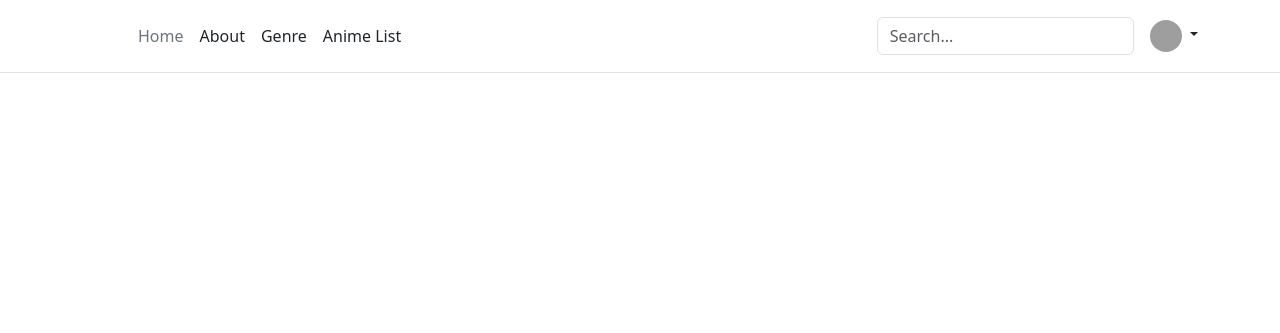
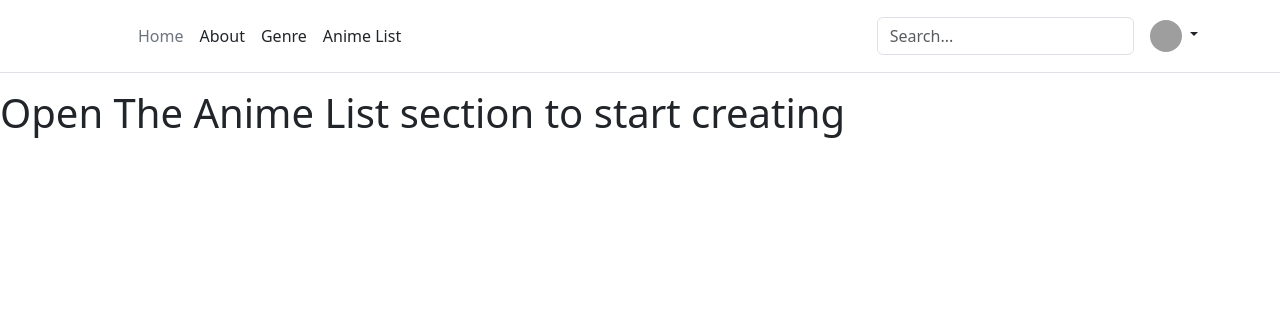
Before and after one commit to KuroakeVizago/NativeAnimeList, a PHP site: page /Master/Views/Pages/home.php in a window 1280 px wide. Shown: the top 333 px of the page. Run offline with PHP 8.4, Linux system fonts and the light colour scheme; some libraries are stand-ins or nearby versions; grey boxes are pictures that could not be loaded.

Commit message:
Home Update

```diff
--- a/Master/Views/Pages/home.php
+++ b/Master/Views/Pages/home.php
@@ -42,6 +42,7 @@
         </div>
     </header>
 
+    <h1>Open The Anime List section to start creating</h1>
 
     <!-- JavaScript Linking -->
     <script src="../../../vendor/twbs/bootstrap/dist/js/bootstrap.bundle.min.js"></script>
```
